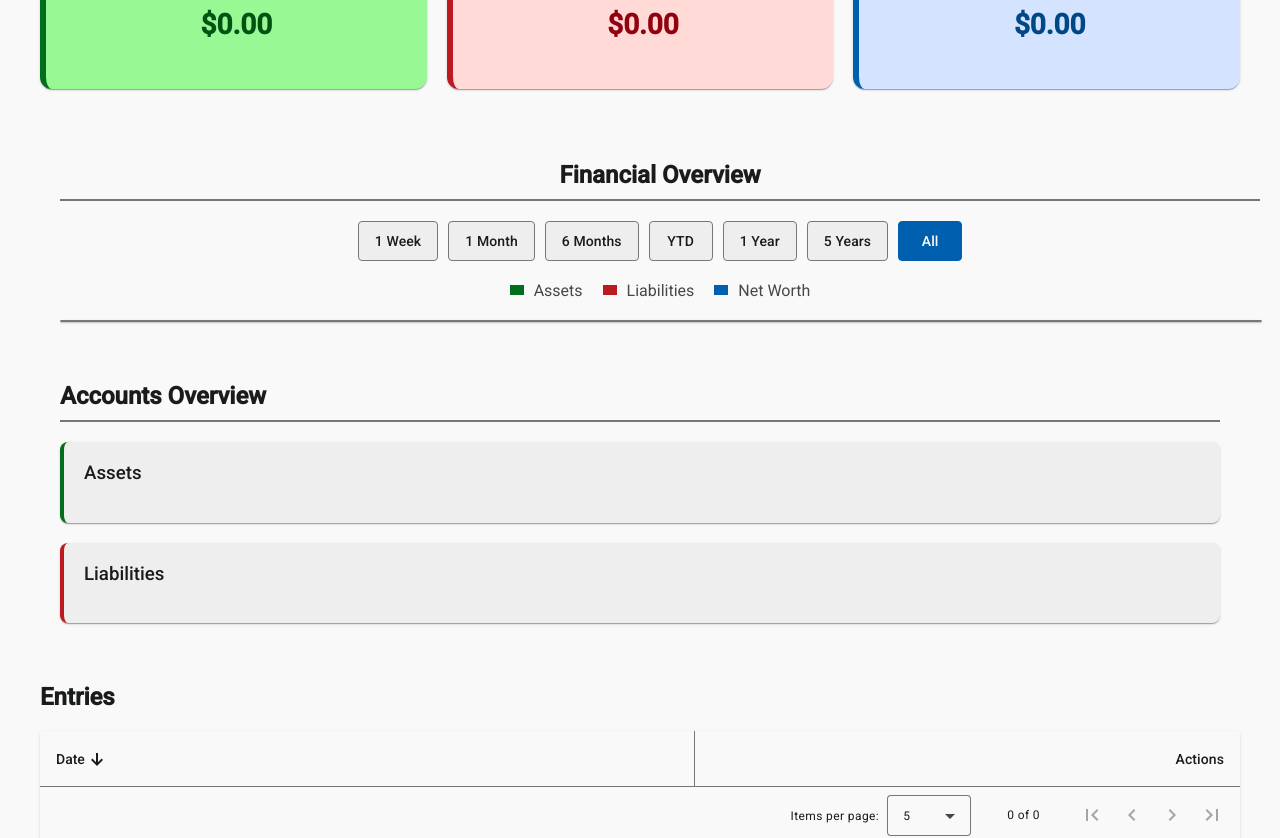
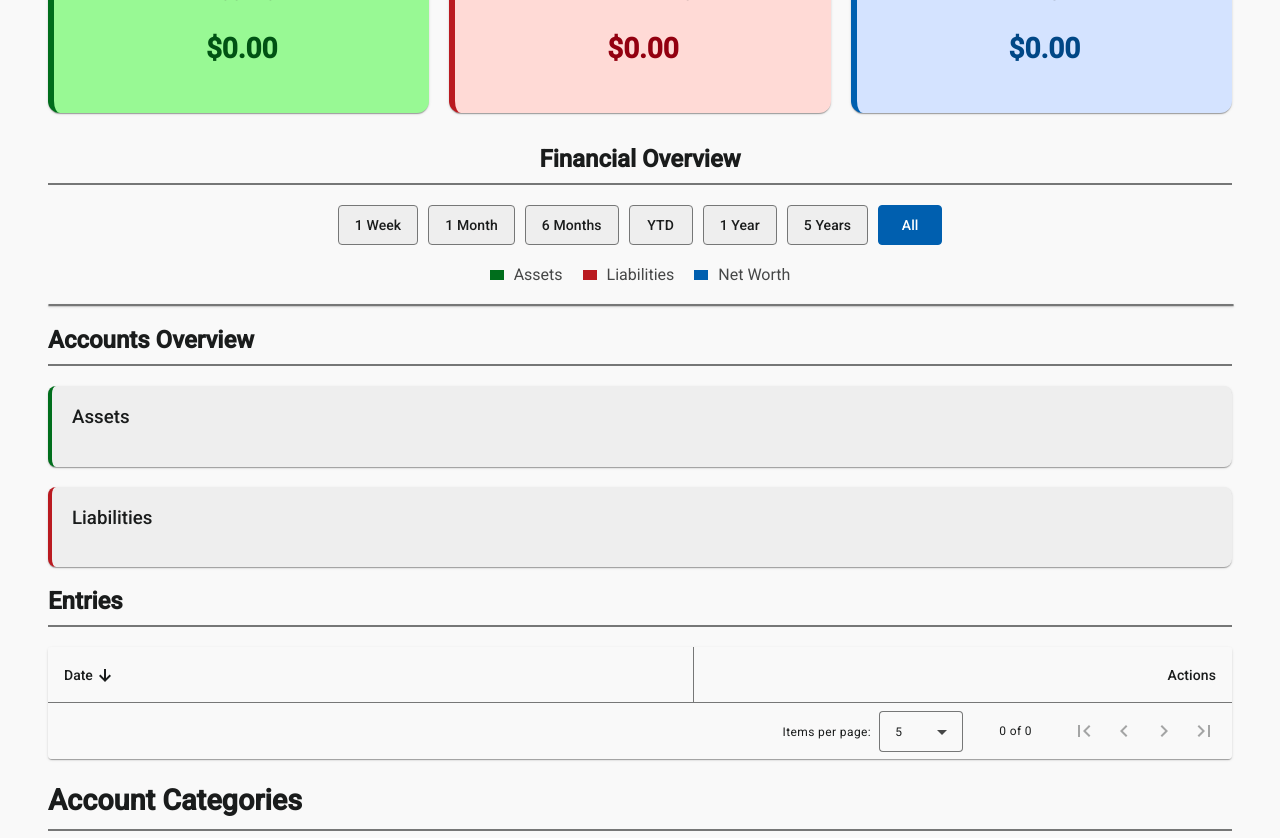
Before and after one commit to aribbabar/vector-cash, an Angular app: page /dashboard in a window 1280 px wide. Shown: the part 220-1058 px from the top of the page. Built offline with nearby package versions, Linux system fonts and the light colour scheme.

Commit message:
fixed padding issue

```diff
--- a/src/app/features/account-categories/account-categories.component.css
+++ b/src/app/features/account-categories/account-categories.component.css
@@ -1,5 +1,4 @@
 .account-categories-container {
-  padding: 24px;
   max-width: 1200px;
   margin: 0 auto;
 }
--- a/src/app/features/accounts/accounts.component.css
+++ b/src/app/features/accounts/accounts.component.css
@@ -1,8 +1,3 @@
-.accounts-container {
-  padding: 20px;
-  font-family: Roboto, sans-serif;
-}
-
 h2 {
   color: var(--mat-sys-on-surface);
   border-bottom: 2px solid var(--mat-sys-outline);
--- a/src/app/features/chart/chart.component.css
+++ b/src/app/features/chart/chart.component.css
@@ -1,8 +1,6 @@
 .chart-container {
-  width: 100%;
   max-width: 1200px;
   margin: 0 auto;
-  padding: 20px;
   font-family: Roboto, sans-serif;
 }
 
--- a/src/app/features/dashboard/dashboard.component.css
+++ b/src/app/features/dashboard/dashboard.component.css
@@ -1,5 +1,5 @@
 .container {
-  padding: 24px;
+  padding: 48px;
   max-width: 1200px;
   margin: 0 auto;
 }
--- a/src/app/features/entries/entries.component.css
+++ b/src/app/features/entries/entries.component.css
@@ -1,3 +1,8 @@
+h2 {
+  padding-bottom: 10px;
+  border-bottom: 2px solid var(--mat-sys-outline);
+}
+
 .table-container {
   overflow-x: auto;
   border-radius: 4px;
--- a/src/app/features/entries/entries.component.html
+++ b/src/app/features/entries/entries.component.html
@@ -1,15 +1,9 @@
-<div class="container">
 <h2>Entries</h2>
 <div class="table-container">
   <table mat-table [dataSource]="dataSource" matSort>
     <!-- Date Column -->
     <ng-container matColumnDef="date">
-        <th
-          mat-header-cell
-          *matHeaderCellDef
-          mat-sort-header
-          class="date-column"
-        >
+      <th mat-header-cell *matHeaderCellDef mat-sort-header class="date-column">
         Date
       </th>
       <td mat-cell *matCellDef="let entry" class="date-column">
@@ -32,9 +26,7 @@
 
     <!-- Actions Column -->
     <ng-container matColumnDef="actions">
-        <th mat-header-cell *matHeaderCellDef class="actions-column">
-          Actions
-        </th>
+      <th mat-header-cell *matHeaderCellDef class="actions-column">Actions</th>
       <td mat-cell *matCellDef="let entry" class="actions-column">
         <button
           mat-icon-button
@@ -72,4 +64,3 @@
     ></mat-paginator>
   </div>
 </div>
-</div>
```
Lines whose indentation alone changed are shown as unchanged.
